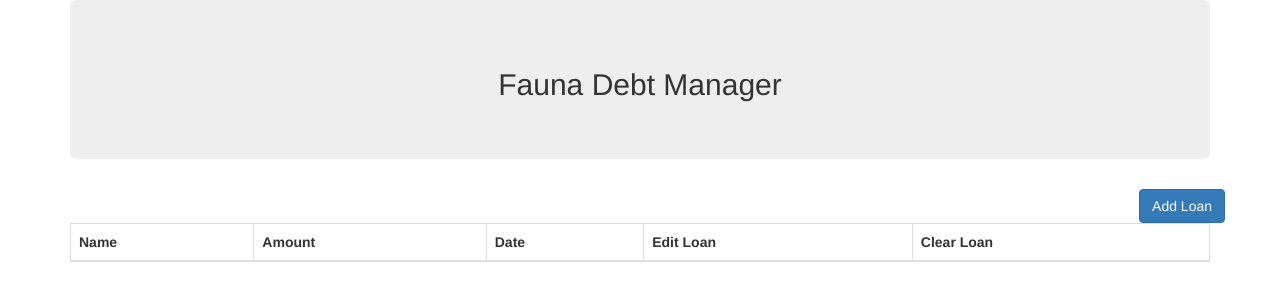
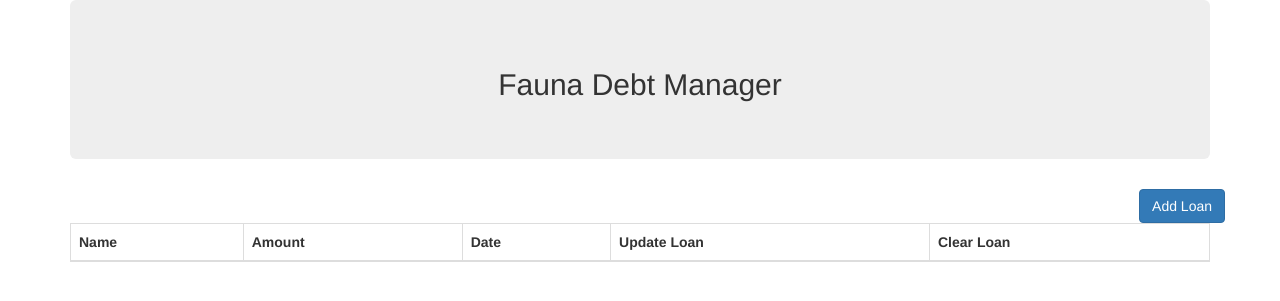
Before and after one commit to LordGhostX/fauna-debt-tracker, a Flask app: page /loans/ in a window 1280 px wide. Shown: the top 301 px of the page. Run offline with Flask 2, Linux system fonts and the light colour scheme; data that the repository does not hold is empty; some libraries are stand-ins or nearby versions.

Commit message:
ren edit -> update

```diff
--- a/app.py
+++ b/app.py
@@ -63,8 +63,8 @@ def add_loan():
     return redirect(url_for("loans"))
 
 
-@app.route("/loans/edit/", methods=["POST"])
-def edit_loan():
+@app.route("/loans/update/", methods=["POST"])
+def update_loan():
     action = request.form.get("action")
     amount = request.form.get("amount")
     loan_id = request.form.get("loanID")
--- a/static/script.js
+++ b/static/script.js
@@ -1,4 +1,4 @@
-function editLoan(loanID) {
-  document.getElementById("editLoanModalLabel").innerHTML = "Edit Loan for " + document.getElementById("loan-" + loanID).innerHTML;
-  document.getElementById("editLoanID").value = loanID;
+function updateLoan(loanID) {
+  document.getElementById("updateLoanModalLabel").innerHTML = "Update Loan for " + document.getElementById("loan-" + loanID).innerHTML;
+  document.getElementById("updateLoanID").value = loanID;
 }
--- a/templates/loans.html
+++ b/templates/loans.html
@@ -32,7 +32,7 @@
             <th>Name</th>
             <th>Amount</th>
             <th>Date</th>
-            <th>Edit Loan</th>
+            <th>Update Loan</th>
             <th>Clear Loan</th>
           </tr>
         </thead>
@@ -43,10 +43,10 @@
             <td>${{ "{:,.2f}".format(loan.data.amount) }}</td>
             <td>{{ loan.data.date_created|faunatimefilter }}</td>
             <td>
-              <button data-toggle="modal" data-target="#editLoanModal" class="btn btn-primary" onclick="editLoan('{{ loan.ref.id() }}')">Edit Loan</button>
+              <button data-toggle="modal" data-target="#updateLoanModal" class="btn btn-primary" onclick="updateLoan('{{ loan.ref.id() }}')">Update Loan</button>
             </td>
             <td>
-              <a href="#" class="btn btn-primary">Clear Loan</a>
+              <a href="#" class="btn btn-danger">Clear Loan</a>
             </td>
           </tr>
           {% endfor %}
@@ -93,18 +93,18 @@
     </div>
   </div>
 
-  <!-- Edit Loan Modal -->
-  <div class="modal fade" id="editLoanModal" tabindex="-1" role="dialog" aria-labelledby="editLoanModalLabel" aria-hidden="true">
+  <!-- Update Loan Modal -->
+  <div class="modal fade" id="updateLoanModal" tabindex="-1" role="dialog" aria-labelledby="updateLoanModalLabel" aria-hidden="true">
     <div class="modal-dialog" role="document">
       <div class="modal-content">
         <div class="modal-header">
-          <h5 class="modal-title" id="editLoanModalLabel"></h5>
+          <h5 class="modal-title" id="updateLoanModalLabel"></h5>
           <button type="button" class="close" data-dismiss="modal" aria-label="Close">
             <span aria-hidden="true">&times;</span>
           </button>
         </div>
 
-        <form method="POST" action="{{ url_for('edit_loan') }}">
+        <form method="POST" action="{{ url_for('update_loan') }}">
           <div class="modal-body">
             <div class="form-group">
               <label for="action">Action</label>
@@ -122,8 +122,8 @@
 
           <div class="modal-footer">
             <button type="button" class="btn btn-secondary" data-dismiss="modal">Close</button>
-            <input type="hidden" id="editLoanID" name="loanID">
-            <button class="btn btn-primary" type="submit">Edit Loan</button>
+            <input type="hidden" id="updateLoanID" name="loanID">
+            <button class="btn btn-primary" type="submit">Update Loan</button>
           </div>
         </form>
       </div>
```
